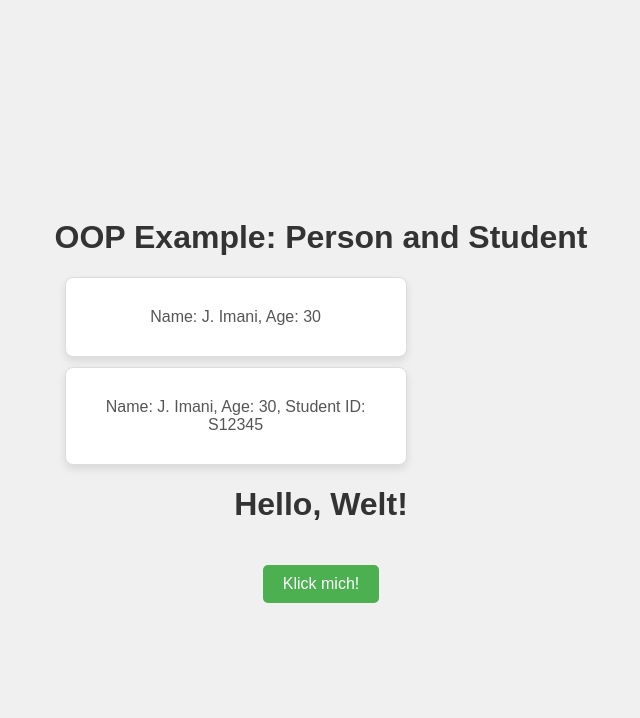
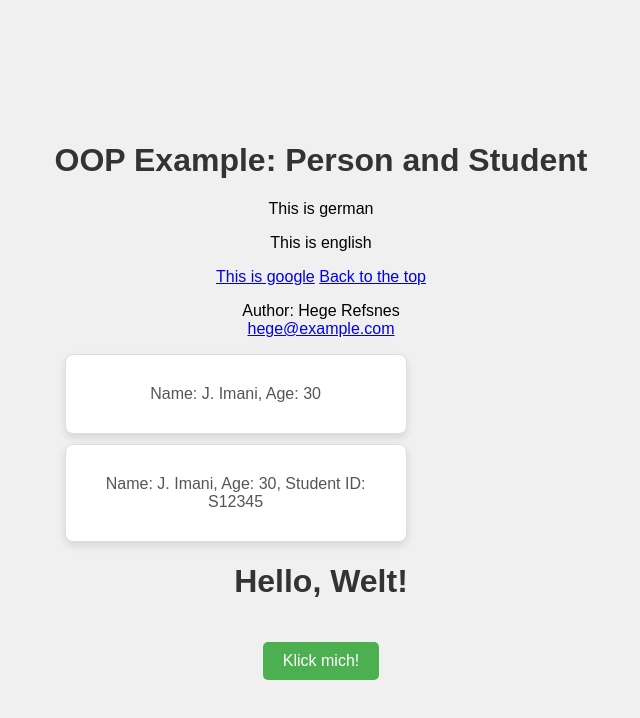
Before and after one commit to iSciLab1/Webtechnologien, a plain HTML site: page index.html in a window 1280 px wide. Shown: the whole page, without its empty margins (319-959 px from the left). Drawn offline with Linux system fonts and the light colour scheme.

Commit message:
Feat: added some lines from lecture

```diff
--- a/index.html
+++ b/index.html
@@ -16,6 +16,16 @@
 <body>
     <div class="container">
         <h1>OOP Example: Person and Student</h1>
+        <p lang = "de"> This is german</p>
+        <p lang = "en"> This is english</p>
+        <a href = "https://google.de"> This is google</a>
+        <a href = "#top"> Back to the top</a>
+
+        <footer>
+            <p>Author: Hege Refsnes<br>
+            <a href="mailto:hege@example.com">hege@example.com</a></p>
+        </footer>
+
         <div id="person-info" class="info-box"></div>
         <div id="student-info" class="info-box"></div>
         <div>
```
